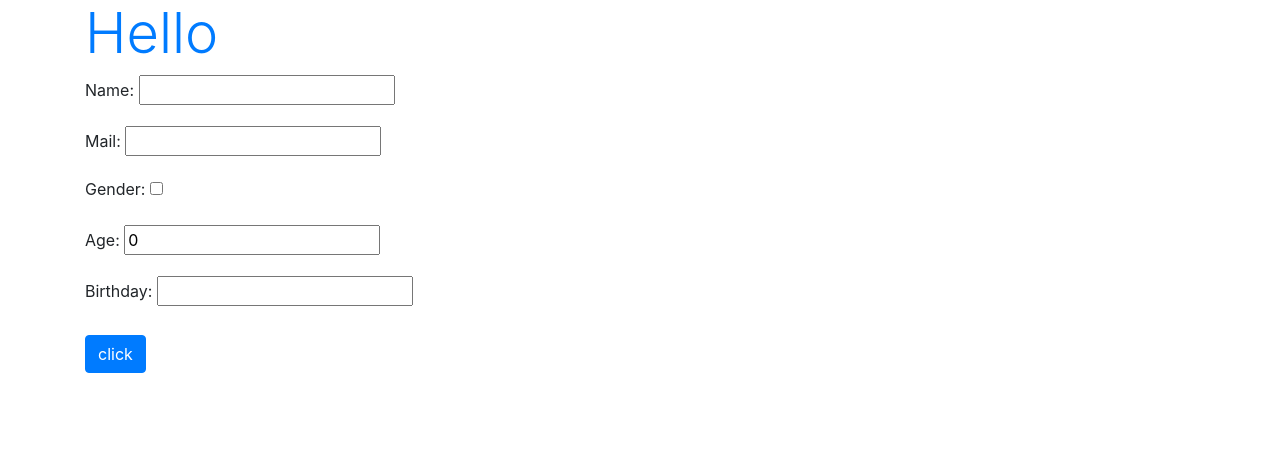
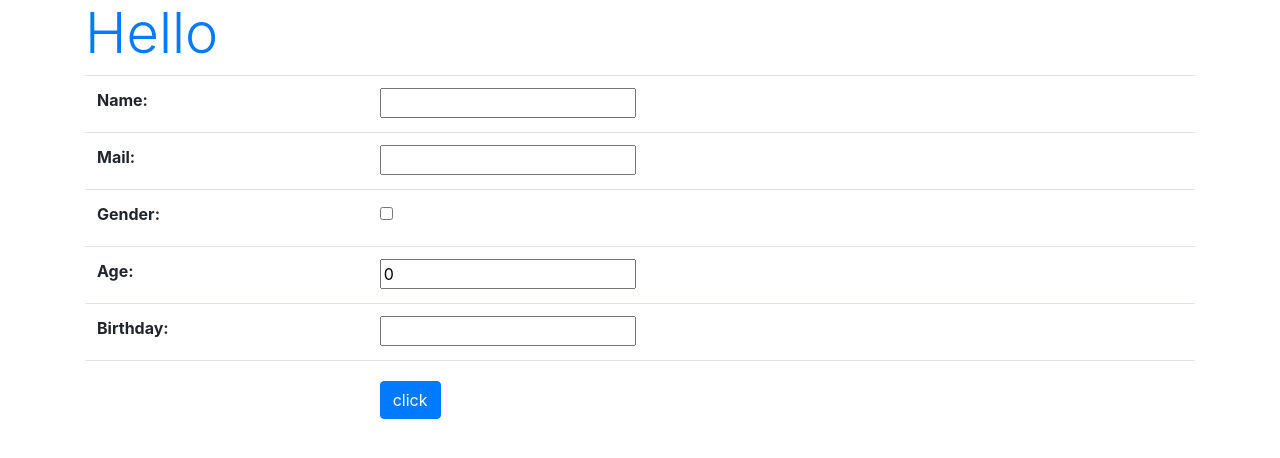
Before and after one commit to kazuhira123/Django-_Practice, a Django app: page /hello/create in a window 1280 px wide. Shown: the top 458 px of the page. Run offline with Django 3.2, Linux system fonts and the light colour scheme; some libraries are stand-ins or nearby versions.

Commit message:
モデル用フォームクラスに合わせてテンプレートの修正
FriendFormクラスに合わせてテンプレートのテーブル部分をBootstrapで見た目変更した

```diff
--- a/hello/templates/hello/create.html
+++ b/hello/templates/hello/create.html
@@ -12,8 +12,12 @@
   <h1 class="display-4 text-primary">{{title}}</h1>
   <form action="{% url 'create' %}" method="post"> <!--アドレスcreateにpostメソッドで値が送信された時に、formをpタグで囲んで表示する-->
     {% csrf_token %}
-    {{ form.as_p }}
-    <input type="submit" value="click" class="btn btn-primary mt-2">
+      <table class="table">
+      {{ form.as_table }} <!--formの表示をtableタグで囲む-->
+        <tr><th><td>
+          <input type="submit" value="click" class="btn btn-primary mt-2">
+        </td></th></tr>
+      </table>
   </form>
 </body>
 </html>
```
Also changed, not shown: db.sqlite3.
